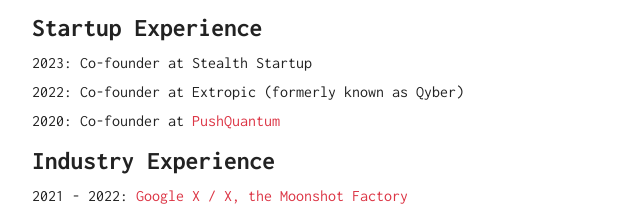
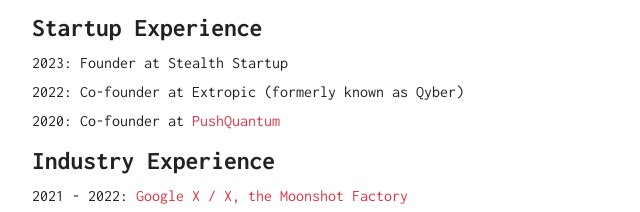
Before and after one commit to thubreg/thubreg.github.io, a plain HTML site: page index.html in a window 1280 px wide. Shown: the part 275-487 px from the top of the page, 248-888 px from the left. Drawn offline with nearby package versions, Linux system fonts and the light colour scheme.

Commit message:
Update index.html

```diff
--- a/index.html
+++ b/index.html
@@ -44,7 +44,7 @@
 
 <p>Over the past years I have gained practical and strategic experience working with the full (classical and quantum) Machine Learning pipeline. I have 20+ patents issued or pending, 5+ papers published (Springer, IOPS, IEEE, ACM, Arxiv), and communicated the topic of (classical and quantum) Machine Learning across all organizational layers of various Fortune 100 companies.</p>
 <h2 id="startup-experience">Startup Experience</h2>
-<p>2023: Co-founder at Stealth Startup</p>
+<p>2023: Founder at Stealth Startup</p>
 <p>2022: Co-founder at Extropic (formerly known as Qyber)</p>
 <p>2020: Co-founder at <a href="https://pushquantum.tech/">PushQuantum</a></p>
 <h2 id="industry-experience">Industry Experience</h2>
```
